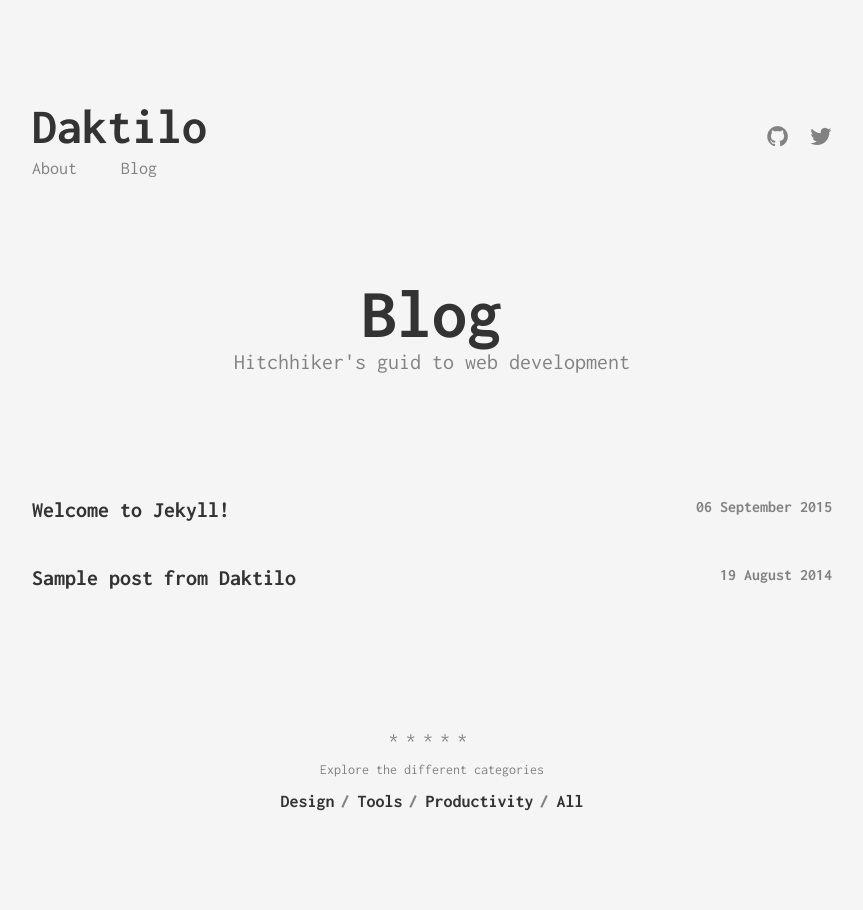
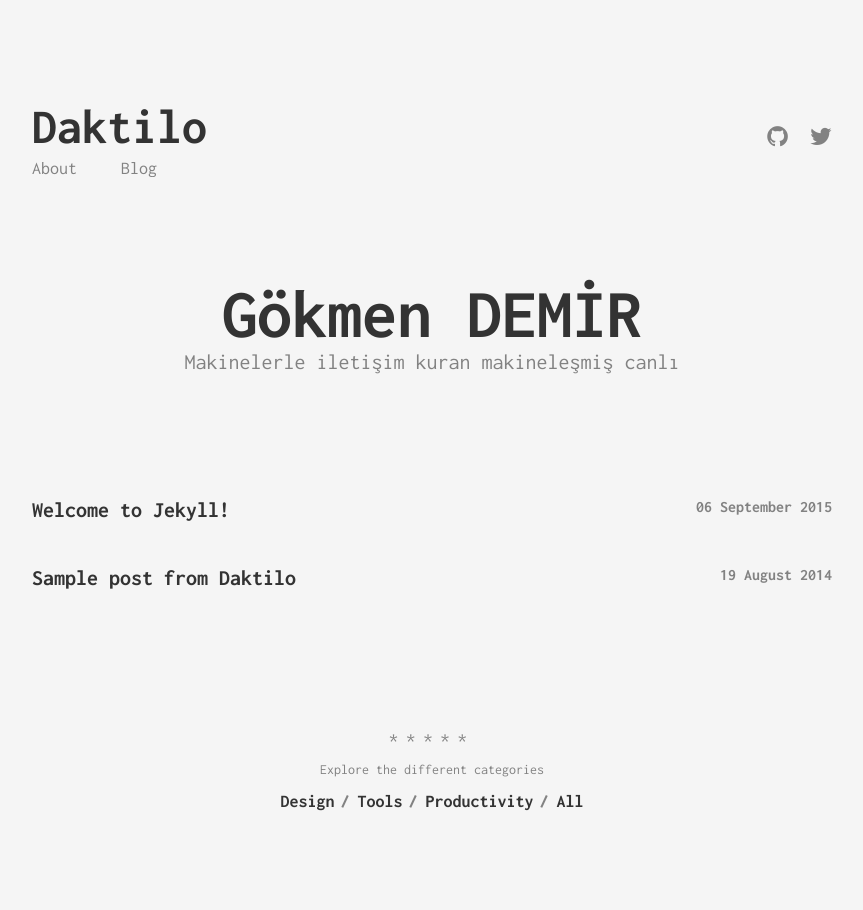
Before and after one commit to JohnGkmn/JohnGkmn.github.io, a Jekyll site: the page built from index.html, in a window 1280 px wide. Shown: the whole page, without its empty margins (208-1071 px from the left). Built offline with Jekyll 4.4.1, drawn with Linux system fonts in a browser that asks for light colours.

Commit message:
Update index.html
bir takım denemeler

```diff
--- a/index.html
+++ b/index.html
@@ -1,7 +1,7 @@
 ---
 layout: page
-title: Blog
-subtitle: Hitchhiker's guid to web development
+title: Gökmen DEMİR
+subtitle: Makinelerle iletişim kuran makineleşmiş canlı
 sitemap:
   priority: 0.9
 ---
```
